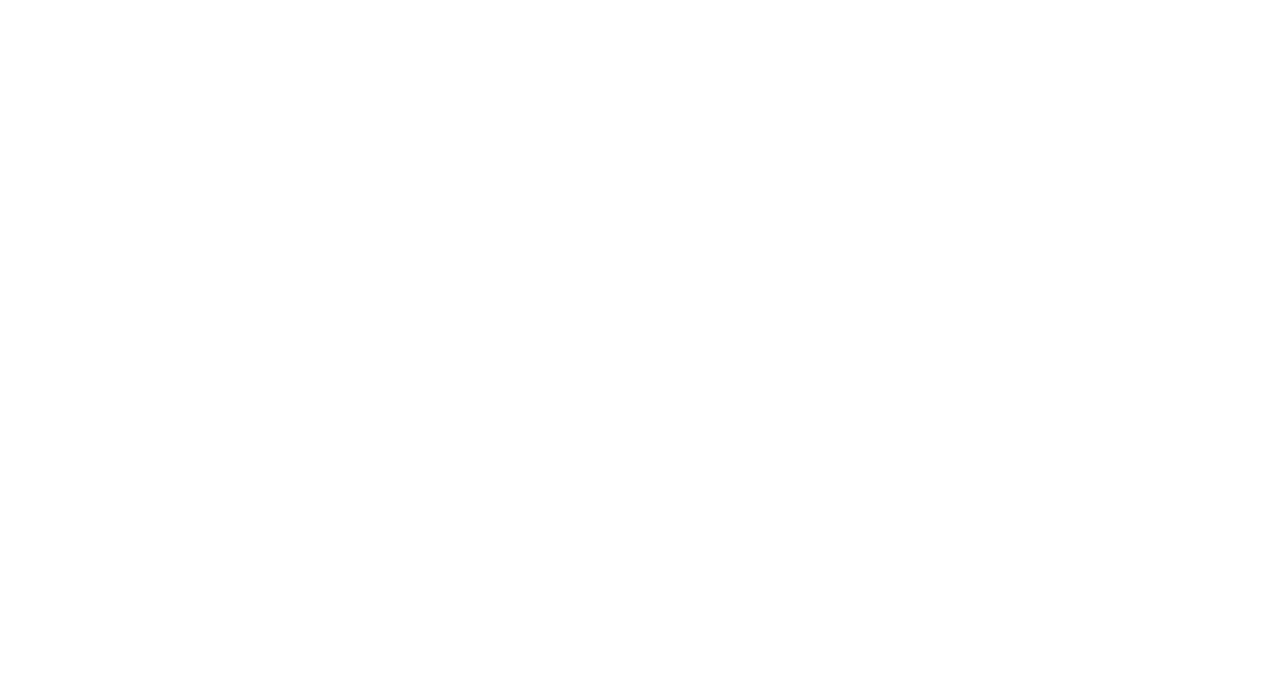
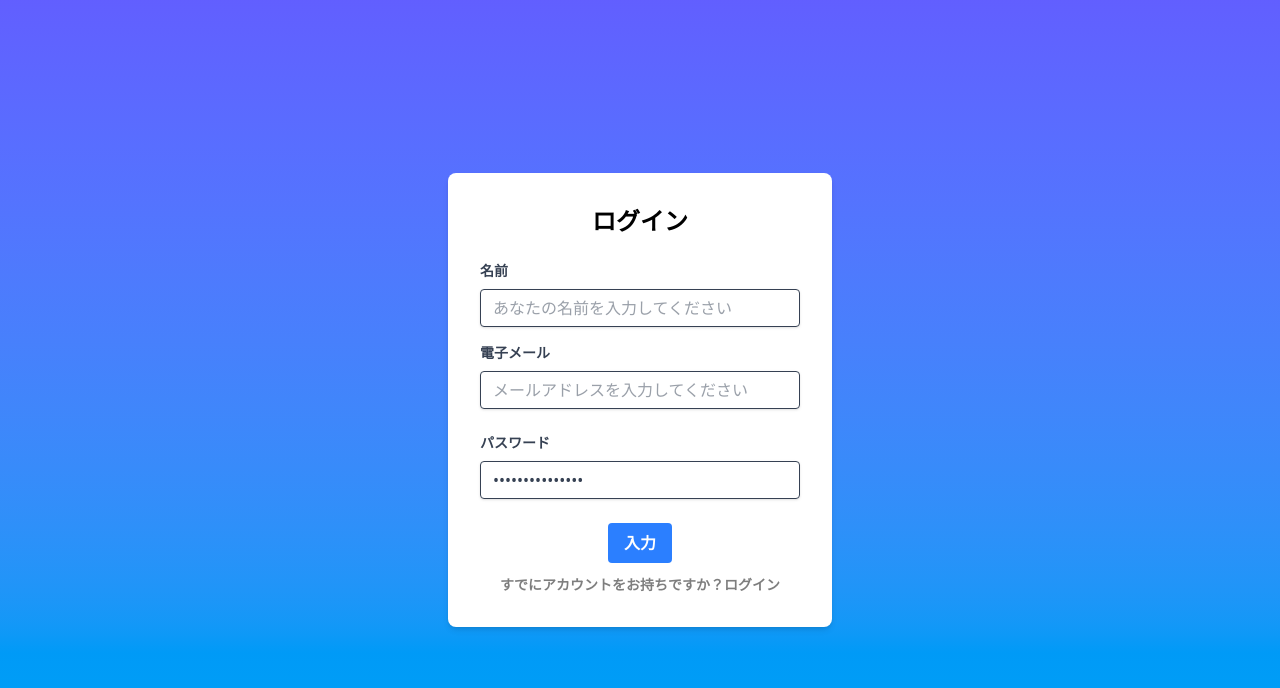
Before and after one commit to shineinouzen429-dev/Tabeltailwindcss, a React (Vite) app: page /Register in a window 1280 px wide. Before the commit this address had no page. Shown: the top 688 px of the page. Built offline with nearby package versions, Linux system fonts and the light colour scheme.

Commit message:
Membuat halaman Register dan login

```diff
--- a/src/App.jsx
+++ b/src/App.jsx
@@ -1,12 +1,15 @@
 import React from "react";
 import { Routes, Route } from "react-router-dom";
-import Login from "../Pages/Login";
+import Login from "./Pages/Login";
 import Tabeltail from "./Pages/Tabeltail";
+import Register from "./Pages/Register";
 
 const App = () => {
   return (
     <Routes>
-      <Route path="/" element={<Login/>}/>
+      <Route path="/Register" element={<Register />} />
+      <Route path="/tabel" element={<Tabeltail />} />
+      <Route path="/Login" element={<Login/>}/>
     </Routes>
   );
 };
--- a/src/Pages/Login.jsx
+++ b/src/Pages/Login.jsx
@@ -20,13 +20,13 @@
   };
 
   return (
-    <div className="flex items-center justify-center min-h-screen bg-gray-100">
+    <div className="flex items-center justify-center min-h-screen h-14 bg-linear-to-t from-sky-500 to-indigo-500">
       <div className="bg-white p-8 rounded-lg shadow-md w-full max-w-sm">
-        <h1 className="text-2xl font-bold text-center mb-6">Login</h1>
+        <h1 className="text-2xl font-bold text-center mb-6">ログイン</h1>
         <form onSubmit={handleSubmit}>
             <div className="mb-4">
                 <label className="block text-gray-700 text-sm font-bold mb-2" htmlFor="Email">
-                    Email
+                     電子メール
                 </label>
                 <input
                 className="shadow appearance-none border rounded w-full py-2 px-3 text-gray-700 leading-tight focus:outline-none focus:shadow-outline"
@@ -35,13 +35,13 @@
                 name="email"
                 value={formData.email}
                 onChange={handleChange}
-                placeholder="Masukan email anda"
+                placeholder=" 電子メール"
                 required
                 />
             </div>
             <div className="mb-6">
                 <label className="block text-gray-700 text-sm font-bold mb-2" htmlFor="Password">
-                    Password
+                     パスワード
                     </label>
                     <input className="shadow appearance-none border rounded w-full py-2 px-3 text-gray-700 leading-tight focus:outline-none focus:shadow-outline"
                     id="password"
@@ -49,16 +49,16 @@
                     name="password"
                     value={formData}
                     onChange={handleChange}
-                    placeholder="Masukan teks sandi Password Kamu"
+                    placeholder="パスワードを入力してください"
                     required
                     />
             </div>
-            <div className="flex items-center justify-between">
+            <div className="flex flex-col items-center justify-between">
               <button className="bg-blue-500 hover:bg-blue-700 text-white font-bold py-2 px-4 rounded focus:outline-none focus:shadow-outline" type="submit">
-                Masuk
+                入力
               </button>
-              <Link to="/register" className="inline-block align-baseline font-bold text-sm text-shadow-blue-500 hover:text-blue-800">
-              Mo akun o motte imasu ka? Ima kara toroku shite kudasai
+              <Link to="/Register" className="inline-block align-baseline text-black opacity-50 font-bold text-sm text-shadow-blue-500 hover:text-blue-800">
+              もうアカウントを持っていますか？今から登録してください
               </Link>
             </div>
         </form>
--- /dev/null
+++ b/src/Pages/Register.jsx
@@ -0,0 +1,83 @@
+import { useState } from "react";
+import { Link } from "react-router-dom";
+
+function Register () {
+    const [formData, setFormData] = useState({
+        name:'',
+        email: '',
+        password: '',
+      });
+
+      const handleChange = (e) => {
+        setFormData({ ...formData, [e.target.name]: e.target.value });
+      };
+
+      const handleSubmit = (e) => {
+    e.preventDefault();
+    console.log('Register data:', formData);
+    alert('Simulasi Pendaftaran Berhasil!');
+  };
+
+  return (
+    <div className="flex items-center justify-center min-h-screen h-14 bg-linear-to-t from-sky-500 to-indigo-500">
+      <div className="bg-white p-8 rounded-lg shadow-md w-full max-w-sm">
+        <h1 className="text-2xl font-bold text-center mb-6">ログイン</h1>
+        <form onSubmit={handleSubmit}>
+            <div className="mb-4">
+                <label className="block text-gray-700 text-sm font-bold mb-2" htmlFor="Email">
+                    名前
+                </label>
+                <input
+                className="shadow appearance-none border rounded w-full py-2 px-3 text-gray-700 leading-tight focus:outline-none focus:shadow-outline"
+                id="nama"
+                type="text"
+                name="nama"
+                value={formData.name}
+                onChange={handleChange}
+                placeholder="あなたの名前を入力してください"
+                required
+                />
+            </div>
+            <div className="mb-6">
+                <label className="block text-gray-700 text-sm font-bold mb-2" htmlFor="Password">
+                    電子メール
+                    </label>
+                    <input className="shadow appearance-none border rounded w-full py-2 px-3 text-gray-700 leading-tight focus:outline-none focus:shadow-outline"
+                    id="email"
+                    type="email"
+                    name="email"
+                    value={formData.email}
+                    onChange={handleChange}
+                    placeholder="メールアドレスを入力してください"
+                    required
+                    />
+            </div>
+            <div className="mb-6">
+                <label className="block text-gray-700 text-sm font-bold mb-2" htmlFor="Password">
+                    パスワード
+                    </label>
+                    <input className="shadow appearance-none border rounded w-full py-2 px-3 text-gray-700 leading-tight focus:outline-none focus:shadow-outline"
+                    id="password"
+                    type="password"
+                    name="password"
+                    value={formData}
+                    onChange={handleChange}
+                    placeholder="Buat sandi password anda"
+                    required
+                    />
+            </div>
+            <div className="flex flex-col items-center space-y-3">
+              <button className="bg-blue-500 hover:bg-blue-700 text-white font-bold py-2 px-4 rounded focus:outline-none focus:shadow-outline" type="submit">
+                入力
+              </button>
+              <Link to="/Login" className="inline-block align-baseline text-black opacity-50 font-bold text-sm text-shadow-blue-500 hover:text-blue-800">
+               すでにアカウントをお持ちですか？ログイン
+              </Link>
+            </div>
+        </form>
+      </div>
+    </div>
+  );
+}
+
+export default Register
```
